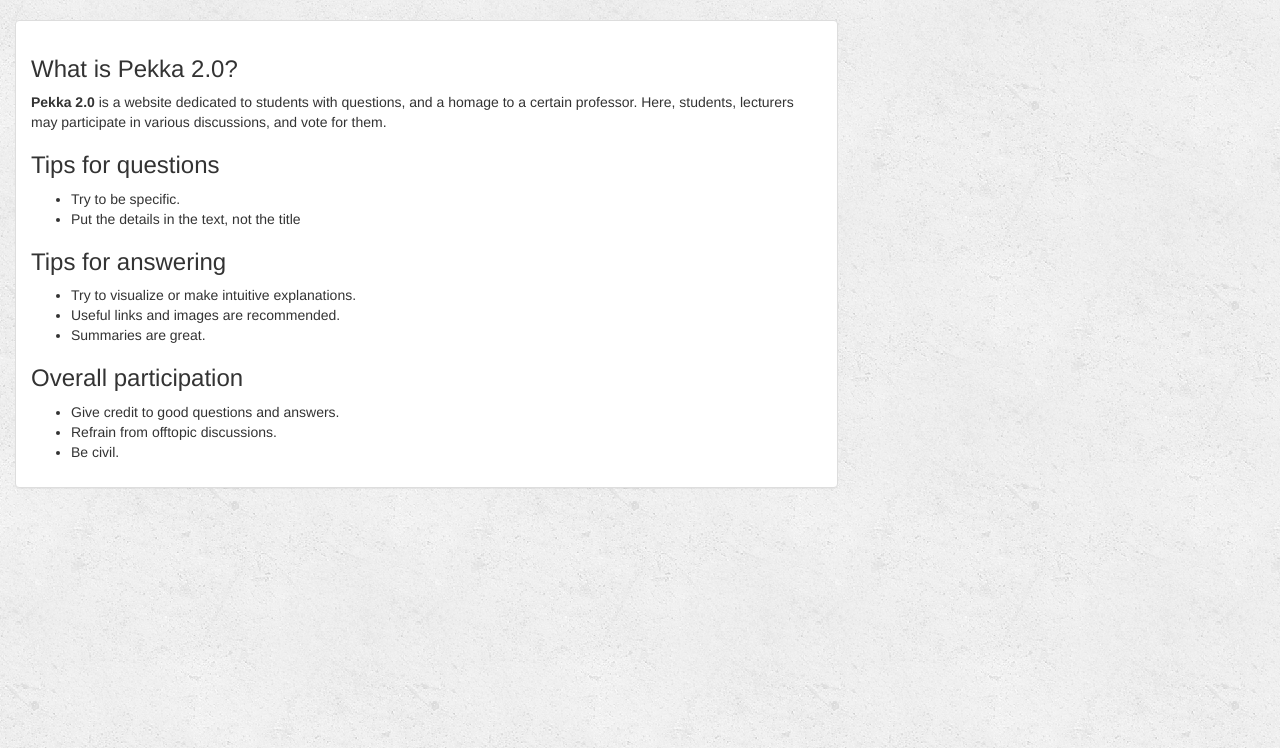
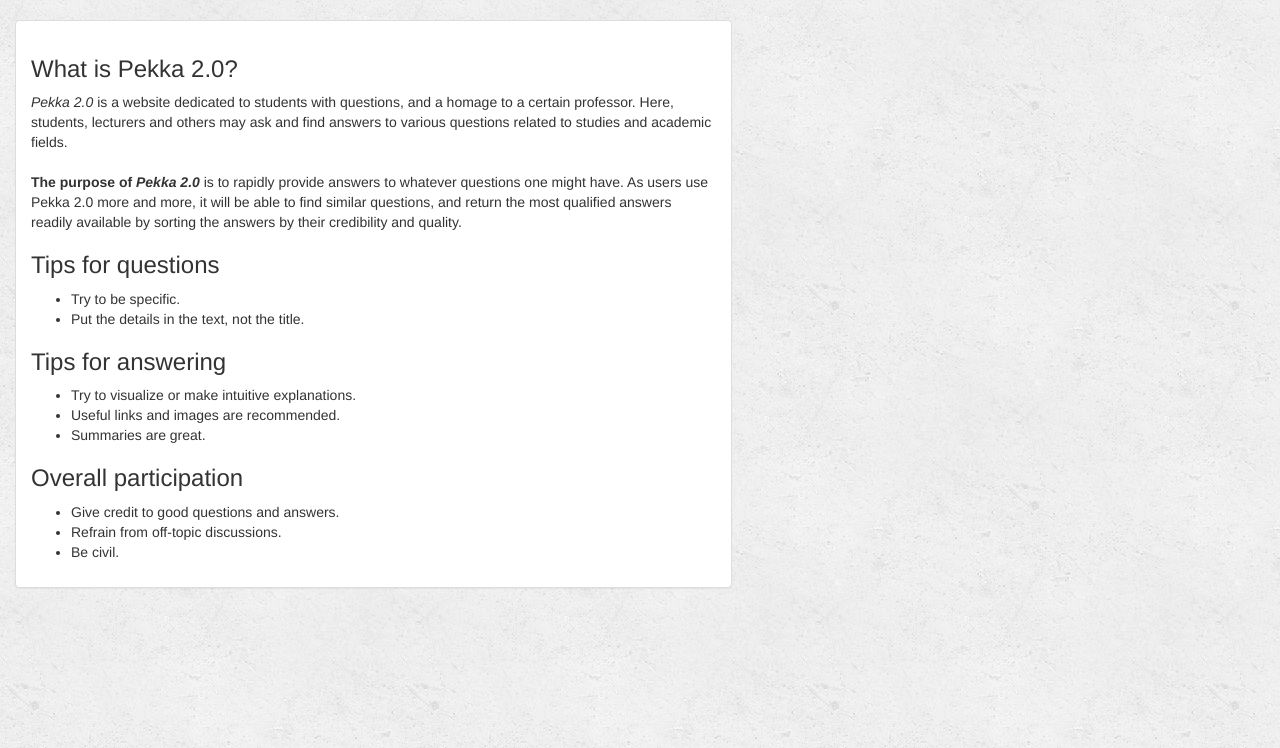
Before and after one commit to sp3kk/PU-Gruppe-15, a Django app: page /create_album/ in a window 1280 px wide. Shown: the part 52-800 px from the top of the page. Run offline with Django 3.2, Linux system fonts and the light colour scheme; a user stored in the database is signed in; some libraries are stand-ins or nearby versions.

Commit message:
about = generisk reklame

```diff
--- a/Pekka 2.0/music/templates/music/create_album.html
+++ b/Pekka 2.0/music/templates/music/create_album.html
@@ -8,16 +8,23 @@
     <div class="row">
 
 
-        <div class="col-sm-12 col-md-8">
+        <div class="col-sm-12 col-md-7">
             <div class="panel panel-default">
                 <div class="panel-body">
                     <h3>What is Pekka 2.0?</h3>
-                    <p><b>Pekka 2.0</b> is a website dedicated to students with questions, and a homage to a certain professor.
-                    Here, students, lecturers may participate in various discussions, and vote for them. </p>
+                    <p><i>Pekka 2.0</i> is a website dedicated to students with questions, and a homage to a certain
+                        professor. Here, students, lecturers and others may ask and find answers to various questions
+                        related to studies and academic fields.
+                    <br>
+                    <br>
+                        <b>The purpose of <i>Pekka 2.0</i></b> is to rapidly provide answers to whatever questions one might have.
+                    As users use Pekka 2.0 more and more, it will be able to find similar questions, and return
+                    the most qualified answers readily available by sorting the answers by their credibility
+                    and quality.</p>
                     <h3>Tips for questions</h3>
                     <ul>
                         <li>Try to be specific.</li>
-                        <li>Put the details in the text, not the title</li>
+                        <li>Put the details in the text, not the title.</li>
                     </ul>
                     <h3>Tips for answering</h3>
                     <ul>
@@ -28,7 +35,7 @@
                     <h3>Overall participation</h3>
                     <ul>
                         <li>Give credit to good questions and answers. </li>
-                        <li>Refrain from offtopic discussions.</li>
+                        <li>Refrain from off-topic discussions.</li>
                         <li>Be civil.</li>
                     </ul>
                 </div>
```
